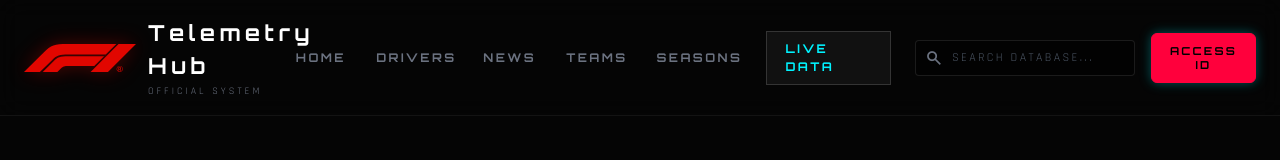
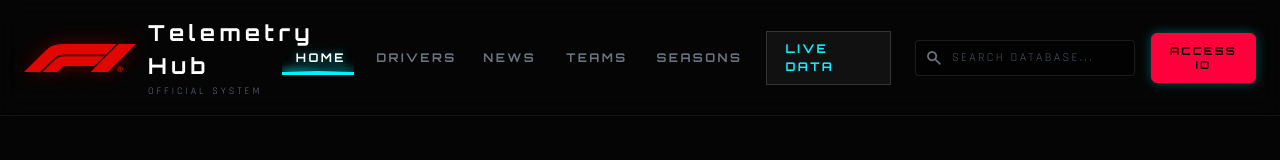
Before and after one commit to xxxxlu/formulaone, a Vue app: page / in a window 1280 px wide. Shown: the top 160 px of the page. Built offline with nearby package versions, Linux system fonts and the light colour scheme.

Commit message:
refactor(header): 将首页链接改为RouterLink并更新路由激活逻辑
将硬编码的a标签替换为RouterLink组件，指向根路径
更新isActive逻辑以正确处理首页和/home路径

```diff
--- a/src/layout/header.vue
+++ b/src/layout/header.vue
@@ -2,13 +2,13 @@
   <header class="f1-header">
     <div class="f1-container f1-header__inner">
       <div class="f1-header__brand">
-        <a class="f1-logo" href="#">
+        <RouterLink class="f1-logo" to="/">
           <img class="f1-logo__img" :src="logo" alt="F1 Logo" />
           <span class="f1-logo__text">
             <span class="f1-logo__title">Telemetry Hub</span>
             <span class="f1-logo__tagline">Official System</span>
           </span>
-        </a>
+        </RouterLink>
         <nav class="f1-nav">
           <RouterLink
             v-for="item in navItems"
@@ -56,14 +56,15 @@ const searchQuery = ref('')
 const route = useRoute()
 
 const navItems = [
-  { label: 'Home', path: '/home' },
+  { label: 'Home', path: '/' },
   { label: 'Drivers', path: '/drivers' },
   { label: 'News', path: '/news' },
   { label: 'Teams', path: '/teams' },
   { label: 'Seasons', path: '/seasons' },
 ]
 
-const isActive = (path: string) => route.path.startsWith(path)
+const isActive = (path: string) =>
+  path === '/' ? route.path === '/' || route.path.startsWith('/home') : route.path.startsWith(path)
 </script>
 
 <style scoped lang="scss">
```
